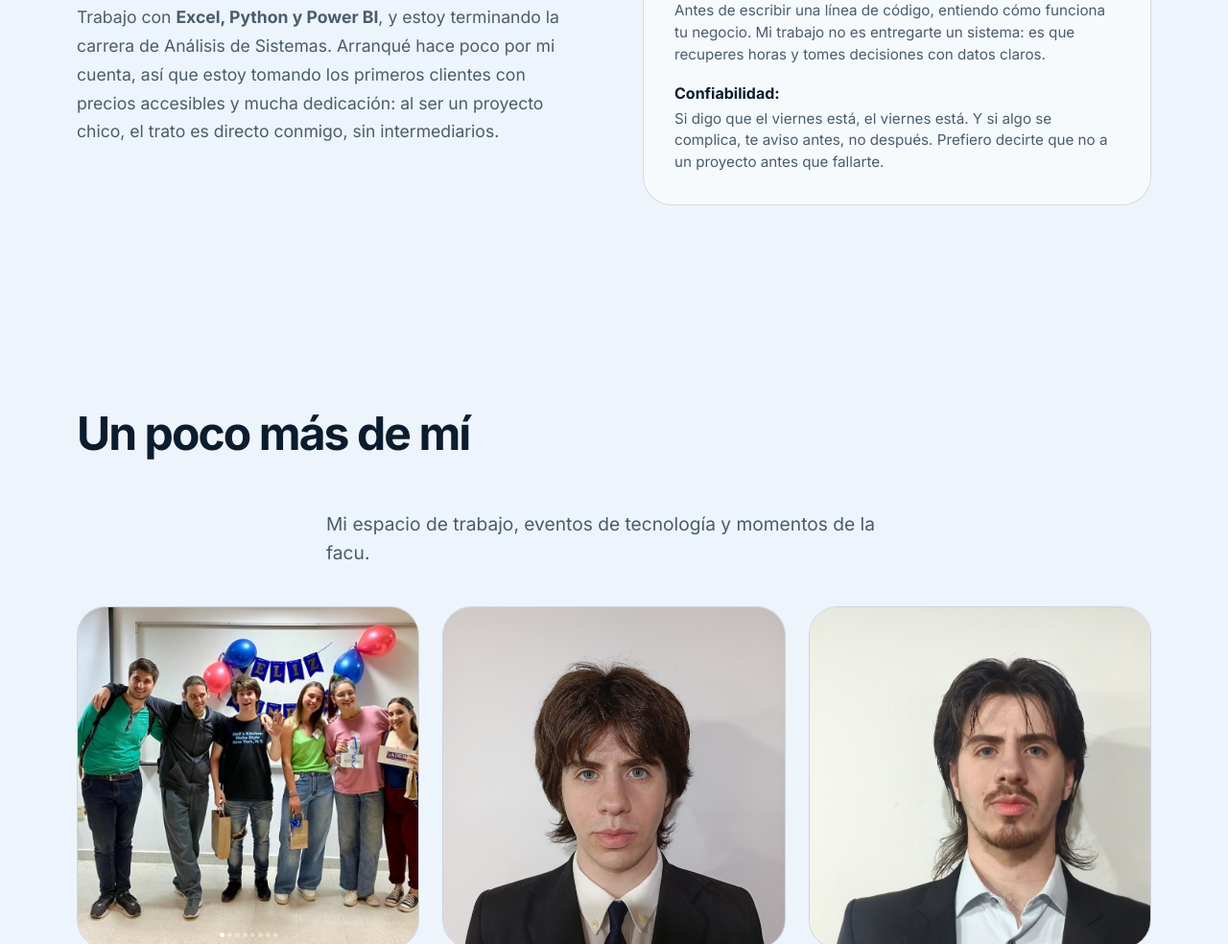
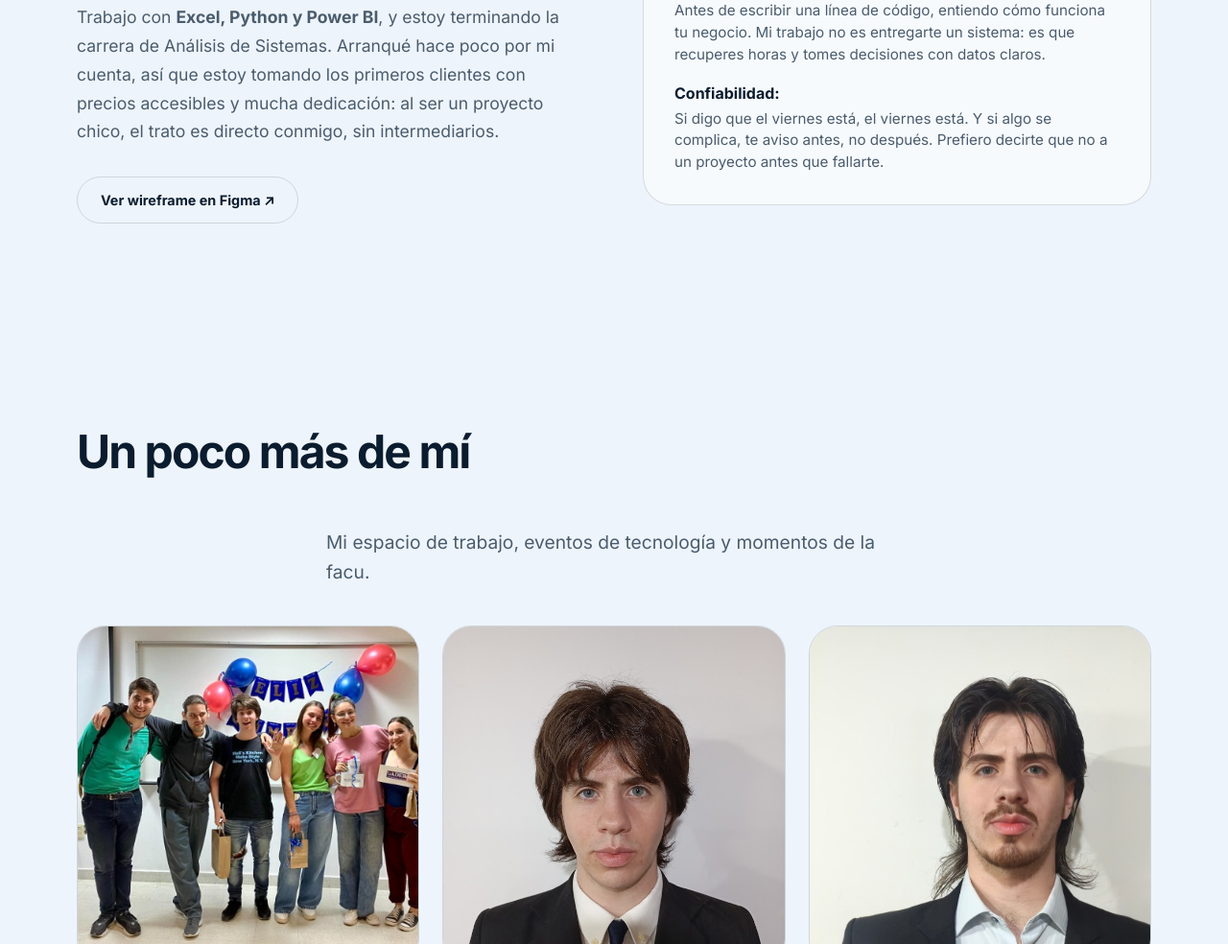
Before and after one commit to kecleon20/Thiago-Chevallet, a plain HTML site: page index.html in a window 1280 px wide. Shown: the part 4680-5664 px from the top of the page at 96% size. Drawn offline with nearby package versions, Linux system fonts and the light colour scheme.

Commit message:
Wireframe
docs: actualizacion del README con el badge y link del wireframe en Figma

```diff
--- a/index.html
+++ b/index.html
@@ -216,10 +216,23 @@
       <div class="container">
         <h2 class="section-title">Sobre mí</h2>
         <div class="about-content">
+
+          <!-- Columna Izquierda: Texto y Botón de Figma -->
           <div class="about-text">
             <p>Me dedico a <strong>automatizar la parte de datos de PyMEs</strong>. Muchos negocios viven en Excel: cargan ventas a mano, arman informes copiando y pegando, y pierden horas por semana en eso. Yo lo que hago es ordenar esos datos y armar reportes que se generan solos, o paneles donde el dueño ve sus ventas y su stock desde el teléfono. También hago webs simples cuando el negocio no tiene presencia online.</p>
             <p>Trabajo con <strong>Excel, Python y Power BI</strong>, y estoy terminando la carrera de Análisis de Sistemas. Arranqué hace poco por mi cuenta, así que estoy tomando los primeros clientes con precios accesibles y mucha dedicación: al ser un proyecto chico, el trato es directo conmigo, sin intermediarios.</p>
+
+            <!-- Botón de Figma -->
+            <a href="https://www.figma.com/make/2NWlTb30rrRjLGbq4FXPtK/Wireframe-Portfolio-Thiago-Chevallet"
+               target="_blank"
+               rel="noreferrer"
+               class="contact-btn ghost"
+               style="display: inline-block; margin-top: 12px; font-size: 0.9rem; padding: 12px 24px;">
+               Ver wireframe en Figma ↗
+            </a>
           </div>
+
+          <!-- Columna Derecha: Valores -->
           <div class="about-values">
             <h3>Mis 3 valores</h3>
             <ul>
@@ -228,6 +241,7 @@
               <li><strong>Confiabilidad:</strong> Si digo que el viernes está, el viernes está. Y si algo se complica, te aviso antes, no después. Prefiero decirte que no a un proyecto antes que fallarte.</li>
             </ul>
           </div>
+
         </div>
       </div>
     </section>
```
Also changed, not shown: README.txt, assets/wireframe.png (added).
